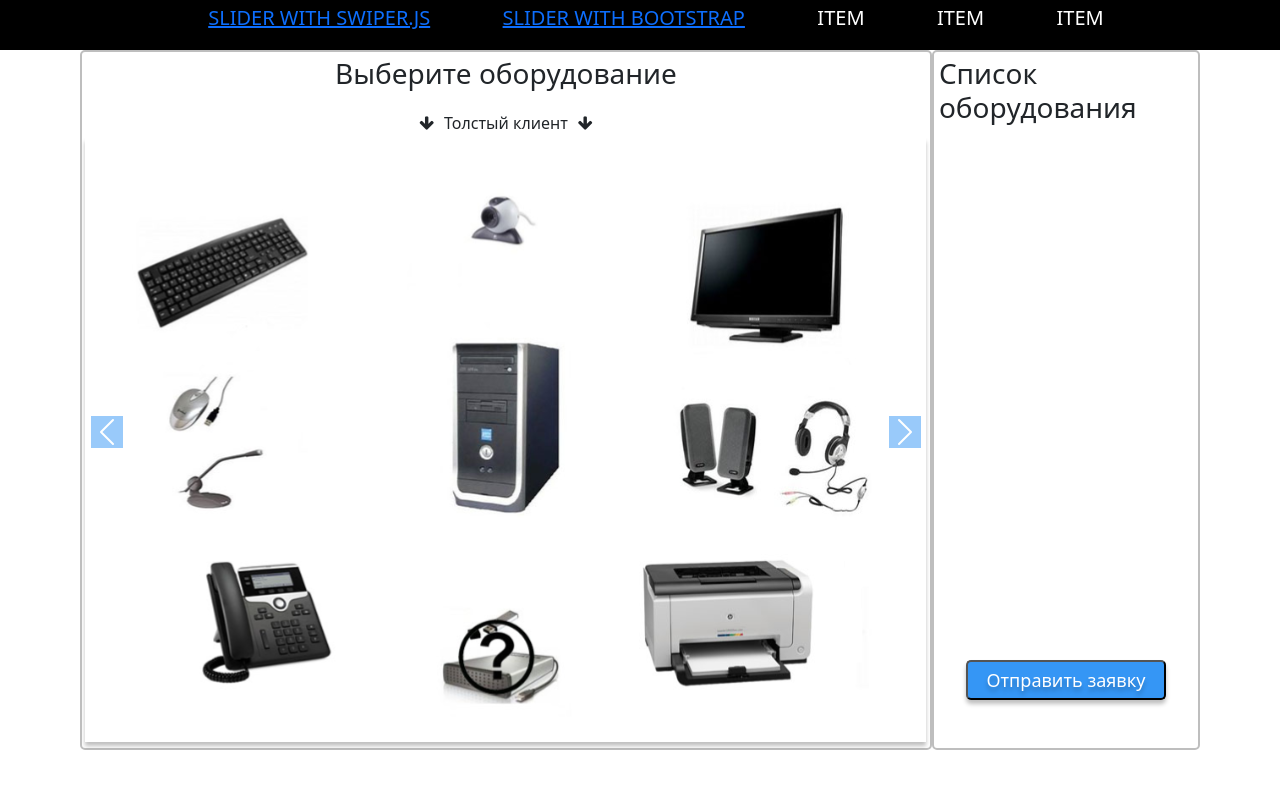
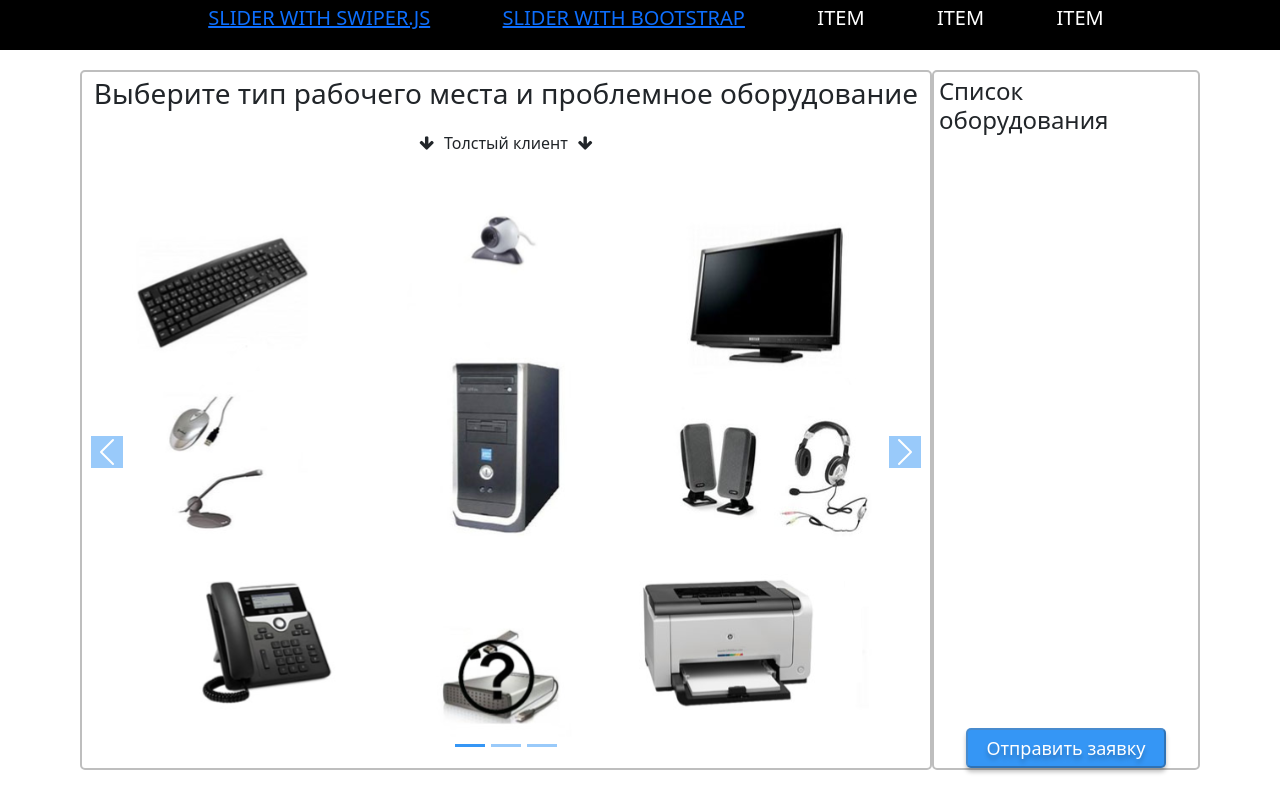
Before and after one commit to SoullessSoldier/portal-shopfront, a plain HTML site: page index-bs.html in a window 1280 px wide. Drawn offline with Linux system fonts and the light colour scheme.

Commit message:
bootstrap-slider page tuning

```diff
--- a/css/style.css
+++ b/css/style.css
@@ -21,6 +21,11 @@
     line-height: 25px;
     text-transform: uppercase;
 }
+
+.main{
+    margin-top: 20px;
+}
+
 .container{
 
     height: 700px;
@@ -31,7 +36,7 @@
     align-items: center;
     justify-content: space-between;
 }
-.main h3{
+.main h3, h4{
     margin: 5px;
     margin-bottom: 20px;
 }
@@ -95,6 +100,7 @@
     border-bottom: 1px solid rgba(0, 0, 0, 0.25);
 }
 .button-primary{
+    margin-top: 65px;
     width: 200px;
     height: 40px;
     background: #3596F5;
@@ -104,6 +110,12 @@
     line-height: 21px;
     color: #FFFFFF;
     text-shadow: 0px 4px 4px rgba(0, 0, 0, 0.25);
+}
+.button:disabled{
+    cursor: not-allowed;
+}
+.button{
+    cursor: pointer;
 }
 
 .swiper {
@@ -126,8 +138,8 @@
 
 }
 .carousel-control-prev-icon, .carousel-control-next-icon{
-    background-color: #3596F5;;
+    background-color: #3596F5;
 }
-.carousel-indicators button{
-    background-color: #3596F5;;
+.btn-indicator{
+    background-color: #3596F5 !important;
 }
--- a/index-bs.html
+++ b/index-bs.html
@@ -38,15 +38,15 @@
     <section class="main">
         <div class="container">
             <div class="items-view">
-                <h3>Выберите оборудование</h3>
+                <h3>Выберите тип рабочего места и проблемное оборудование</h3>
 
                 <!-- /.items-view-map -->
                 <!-- Carousel main container -->
-                <div id="carouselExampleIndicators" class="carousel slide" data-bs-ride="carousel" data-bs-interval="" data-bs-wrap="true">
+                <div id="bsCarousel" class="carousel slide" data-bs-ride="carousel" data-bs-interval="false" data-bs-wrap="true">
                     <div class="carousel-indicators">
-                      <button type="button" data-bs-target="#carouselExampleIndicators" data-bs-slide-to="0" class="active" aria-current="true" aria-label="Slide 1"></button>
-                      <button type="button" data-bs-target="#carouselExampleIndicators" data-bs-slide-to="1" aria-label="Slide 2"></button>
-                      <button type="button" data-bs-target="#carouselExampleIndicators" data-bs-slide-to="2" aria-label="Slide 3"></button>
+                      <button type="button" data-bs-target="#bsCarousel" data-bs-slide-to="0" class="btn-indicator active" aria-current="true" aria-label="Slide 1"></button>
+                      <button type="button" data-bs-target="#bsCarousel" data-bs-slide-to="1" class="btn-indicator" aria-label="Slide 2"></button>
+                      <button type="button" data-bs-target="#bsCarousel" data-bs-slide-to="2" class="btn-indicator" aria-label="Slide 3"></button>
                     </div>
                     <div class="carousel-inner">
                       <div class="carousel-item active">
@@ -59,8 +59,8 @@
                         </div>
                         <div class="items-view-map">
                             <svg class="d-block w-100" width="858" height="618" viewBox="0 0 858 618" fill="none" xmlns="http://www.w3.org/2000/svg" xmlns:xlink="http://www.w3.org/1999/xlink">
-                                <g filter="url(#filter0_d)">
-                                <rect width="850" height="610" transform="translate(4)" fill="white"/>
+                                <g>
+
                                 <rect x="44" y="10" width="769.565" height="590" fill="url(#pattern0)"/>
                                 <!--.peripheral-items-->
                                     <rect class="peripherals-item" data-peripheralid="keyboard" x="54" y="50" width="180" height="150" fill="#1DFF33" fill-opacity="0.2">
@@ -96,16 +96,7 @@
                                     <!--/.peripheral-items-->
                                 </g>
                                 <defs>
-                                    <filter id="filter0_d" x="0" y="0" width="858" height="618" filterUnits="userSpaceOnUse" color-interpolation-filters="sRGB">
-                                    <feFlood flood-opacity="0" result="BackgroundImageFix"/>
-                                    <feColorMatrix in="SourceAlpha" type="matrix" values="0 0 0 0 0 0 0 0 0 0 0 0 0 0 0 0 0 0 127 0" result="hardAlpha"/>
-                                    <feOffset dy="4"/>
-                                    <feGaussianBlur stdDeviation="2"/>
-                                    <feComposite in2="hardAlpha" operator="out"/>
-                                    <feColorMatrix type="matrix" values="0 0 0 0 0 0 0 0 0 0 0 0 0 0 0 0 0 0 0.25 0"/>
-                                    <feBlend mode="normal" in2="BackgroundImageFix" result="effect1_dropShadow"/>
-                                    <feBlend mode="normal" in="SourceGraphic" in2="effect1_dropShadow" result="shape"/>
-                                    </filter>
+
                                     <pattern id="pattern0" patternContentUnits="objectBoundingBox" width="1" height="1">
                                     <use xlink:href="#image0" transform="scale(0.00111111 0.00144928)"/>
                                     </pattern>
@@ -113,6 +104,7 @@
                                 </defs>
                             </svg>
                         </div>
+
                       </div>
                       <div class="carousel-item">
 
@@ -180,6 +172,7 @@
                                 </defs>
                             </svg>
                         </div>
+
                       </div>
                       <div class="carousel-item">
 
@@ -190,6 +183,7 @@
                             </span>
                             <i class="fa fa-chevron-down" aria-hidden="true"></i>
                         </div>
+
                         <div class="items-view-map">
                             <svg class="d-block w-100" width="858" height="618" viewBox="0 0 858 618" fill="none" xmlns="http://www.w3.org/2000/svg" xmlns:xlink="http://www.w3.org/1999/xlink">
                                 <g>
@@ -235,14 +229,15 @@
                                 </defs>
                             </svg>
                         </div>
+
                       </div>
 
                     </div>
-                    <button class="carousel-control-prev" type="button" data-bs-target="#carouselExampleIndicators" data-bs-slide="prev">
+                    <button class="carousel-control-prev" type="button" data-bs-target="#bsCarousel" data-bs-slide="prev">
                       <span class="carousel-control-prev-icon" aria-hidden="true"></span>
                       <span class="visually-hidden">Previous</span>
                     </button>
-                    <button class="carousel-control-next" type="button" data-bs-target="#carouselExampleIndicators" data-bs-slide="next">
+                    <button class="carousel-control-next" type="button" data-bs-target="#bsCarousel" data-bs-slide="next">
                       <span class="carousel-control-next-icon" aria-hidden="true"></span>
                       <span class="visually-hidden">Next</span>
                     </button>
@@ -251,18 +246,19 @@
             </div>
             <!-- /.items-view -->
             <div class="items-panel">
-                <h3>Список оборудования</h3>
+                <h4>Список оборудования</h4>
                 <ul class="peripherals-list">
 
                 </ul>
                 <!-- /.peripherals-list -->
-                <button class="button button-primary">Отправить заявку</button>
+                <button id="sendMessage" class="button button-primary">Отправить заявку</button>
             </div>
         </div>
         <!-- /.container -->
     </section>
     <script src="js/bootstrap.min.js"></script>
     <script src="js/main.js"></script>
+    <!--<script src="js/bs-main.js"></script>-->
 </body>
 
 </html>
--- a/js/main.js
+++ b/js/main.js
@@ -18,10 +18,18 @@ document.addEventListener('DOMContentLoaded', () => {
   const peripheralsItemList = document.querySelectorAll('.peripherals-item');
   const peripheralsList = document.querySelector('.peripherals-list');
 
+  const btnSendMessage = document.getElementById('sendMessage');
+
 
   let peripheralsArray = [];
 
+  const init = () => {
+    btnSendMessage.disabled = true;
+  };
 
+  const isArrayEmpty = (array) => {
+    return array.length === 0 ? true: false;
+  };
 
   const renderPeripheralsList = () => {
     peripheralsList.textContent='';
@@ -38,23 +46,20 @@ document.addEventListener('DOMContentLoaded', () => {
       peripheralsList.insertAdjacentHTML('beforeend', element);
     });
 
-
     const btnRemoveItem = document.querySelectorAll('.button-remove-item');
     btnRemoveItem.forEach((item, index) => {
       item.addEventListener('click', () => {
         removePeripheralItem(index);
+
       });
     });
+
   };
 
   const removePeripheralItem = (index) => {
-      /*let target = e.target.parentNode.tagName === 'LI' ? e.target.parentNode : e.target.parentNode.parentNode;
-      peripheralsArray = peripheralsArray.filter(el!=)
-      console.log(target.dataset.peripheralname);
-      */
-      //console.log(index);
     peripheralsArray.splice(index,1);
     renderPeripheralsList();
+    btnSendMessage.disabled = isArrayEmpty(peripheralsArray);
   };
 
   peripheralsItemList.forEach(el => {
@@ -63,16 +68,22 @@ document.addEventListener('DOMContentLoaded', () => {
           if (peripheralsArray.length < 5) {
             peripheralsArray.push(peripheralName);
             renderPeripheralsList();
+            btnSendMessage.disabled = isArrayEmpty(peripheralsArray);
           } else {
-              alert("Вы выбрали более пяти элементов");
+            alert("Вы уже выбрали пять элементов!");
+
           }
       });
   });
 
+  btnSendMessage.addEventListener('click', () => {
+    let data = peripheralsArray.join('; ');
+    alert(`data: ${data}`);
+  });
 
 
 
-
+  if (document.querySelector('.swiper')){
     const swiper = new Swiper('.swiper', {
       // Optional parameters
       direction: 'horizontal',
@@ -95,5 +106,8 @@ document.addEventListener('DOMContentLoaded', () => {
         el: '.swiper-scrollbar',
       },
     });
+  }
+
+  init();
 
 });
```
Also changed, not shown: index.html (+2 -2 lines). Lines whose indentation alone changed are shown as unchanged.
